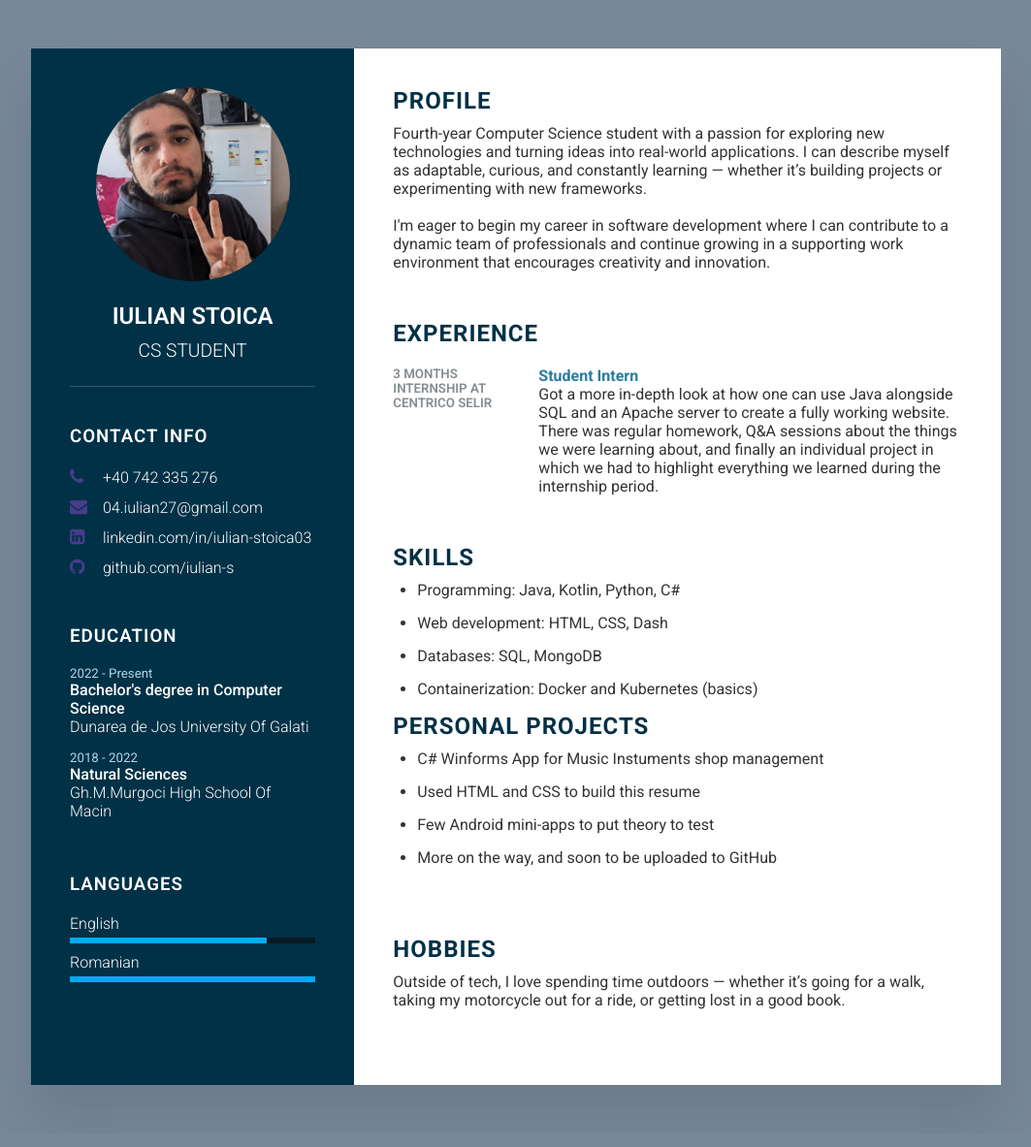
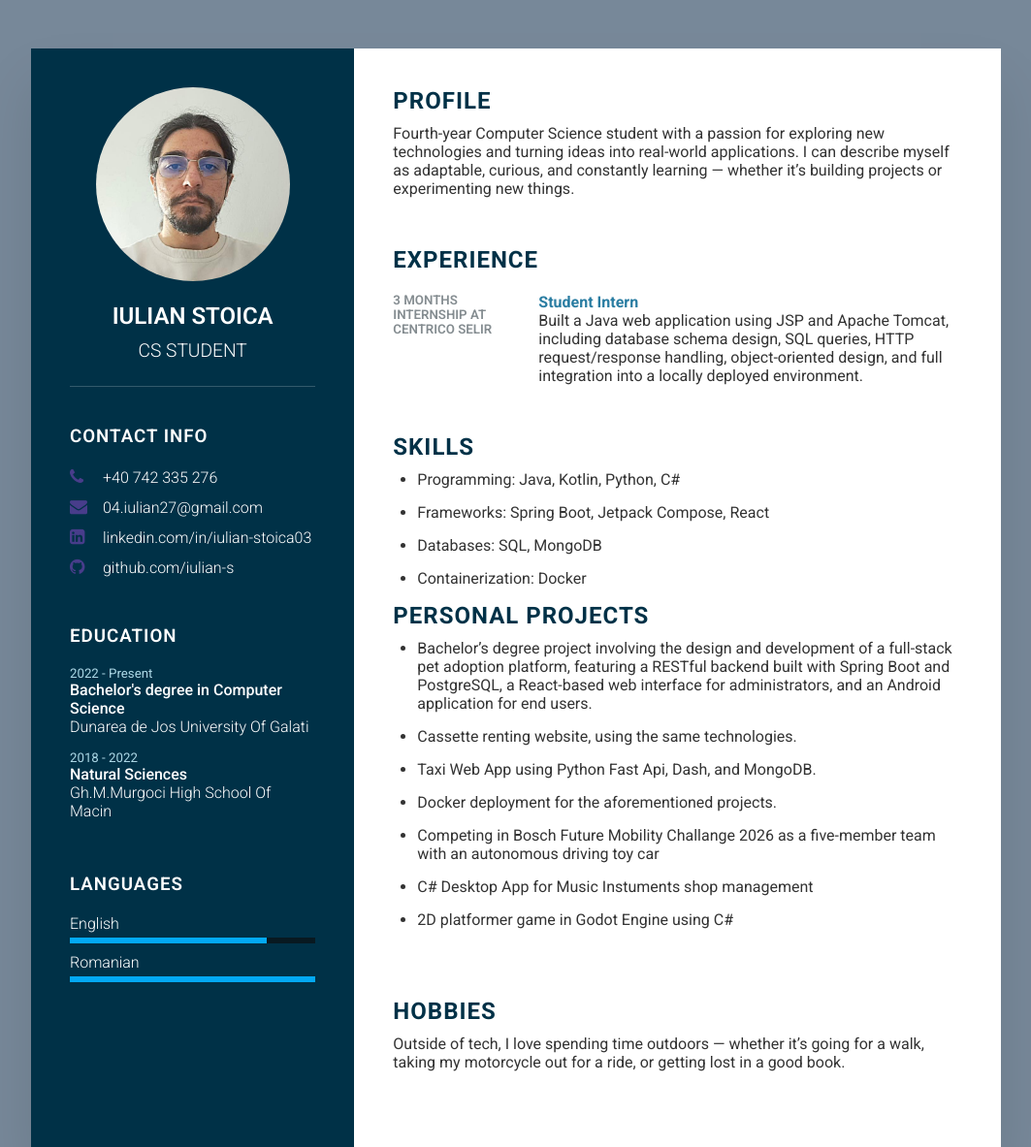
Before and after one commit to iulian-s/resume, a plain HTML site: page index.html in a window 1280 px wide. Shown: the top 1183 px of the page at 97% size, without its empty margins (108-1171 px from the left). Drawn offline with Linux system fonts and the light colour scheme.

Commit message:
changed stuff

```diff
--- a/index.html
+++ b/index.html
@@ -15,7 +15,7 @@
         <div class="left_Side">
             <div class="profileText">
                 <div class="imgBx">
-                    <img src="img.jpg">
+                    <img src="pozacv.jpg">
                 </div>
                 <h2>Iulian Stoica <br><span>CS Student</span></h2>
             </div>
@@ -85,9 +85,9 @@
             <div class="about">
 
                 <h2 class="title2">Profile</h2>
-                <p>Fourth-year Computer Science student with a passion for exploring new technologies and turning ideas into real-world applications. I can describe myself as adaptable, curious, and constantly learning — whether it’s building projects or experimenting with new frameworks.
-                    <br><br>I'm eager to begin my career in software development where I can contribute to a dynamic team of professionals and continue growing in a supporting work environment that encourages
-                    creativity and innovation.
+                <p>Fourth-year Computer Science student with a passion for exploring new technologies and turning ideas into real-world applications. I can describe myself as adaptable, curious, and constantly learning — whether it’s building projects or experimenting new things.
+                    <!-- <br><br>I'm eager to begin my career in software development where I can contribute to a dynamic team of professionals and continue growing in a supporting work environment that encourages
+                    creativity and innovation. -->
                 </p>
             </div>
             <div class="about">
@@ -99,7 +99,7 @@
                     </div>
                     <div class="text">
                         <h4>Student Intern</h4>
-                        <p>Got a more in-depth look at how one can use Java alongside SQL and an Apache server to create a fully working website. There was regular homework, Q&A sessions about the things we were learning about, and finally an individual project in which we had to highlight everything we learned during the internship period.</p>
+                        <p>Built a Java web application using JSP and Apache Tomcat, including database schema design, SQL queries, HTTP request/response handling, object-oriented design, and full integration into a locally deployed environment.</p>
                     </div>
                 </div>
             </div>
@@ -109,9 +109,9 @@
                 <div class="box">
                     <ul>
                         <li>Programming: Java, Kotlin, Python, C#</li>
-                        <li>Web development: HTML, CSS, Dash</li>
+                        <li>Frameworks: Spring Boot, Jetpack Compose, React</li>
                         <li>Databases: SQL, MongoDB</li>
-                        <li>Containerization: Docker and Kubernetes (basics)</li>
+                        <li>Containerization: Docker</li>
                     </ul>
 
                 </div>
@@ -121,11 +121,16 @@
                 <h2 class="title2">Personal Projects</h2>
                 <div class="box">
                     <ul>
-                        <li>C# Winforms App for Music Instuments shop management</li>
-                        <li>Used HTML and CSS to build this resume</li>
-                        <li>Few Android mini-apps to put theory to test</li>
-                        <li>More on the way, and soon to be uploaded to GitHub</li>
-
+                        <li>Bachelor’s degree project involving the design and development of a full-stack pet adoption platform, featuring a RESTful backend built with Spring Boot and PostgreSQL, a React-based web interface for administrators, and an Android application for end users.
+                        </li>
+                        <li>
+                            Cassette renting website, using the same technologies.
+                        </li>
+                        <li>Taxi Web App using Python Fast Api, Dash, and MongoDB.</li>
+                        <li>Docker deployment for the aforementioned projects.</li>
+                        <li>Competing in Bosch Future Mobility Challange 2026 as a five-member team with an autonomous driving toy car</li>
+                        <li>C# Desktop App for Music Instuments shop management</li>
+                        <li>2D platformer game in Godot Engine using C#</li>
                     </ul>
 
                 </div>
```
Also changed, not shown: pozacv.jpg (added).
